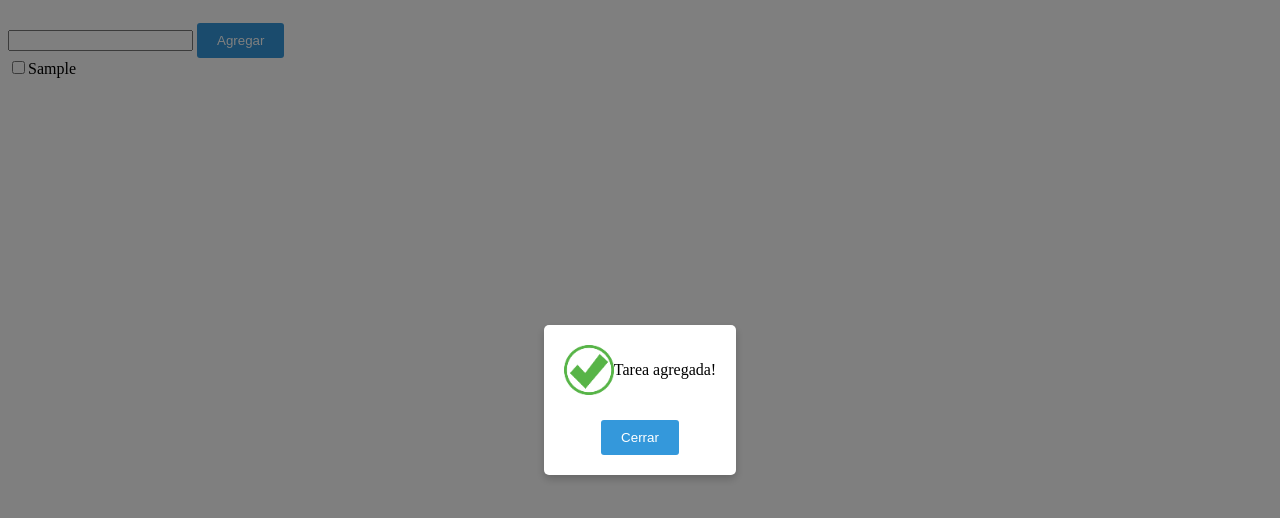
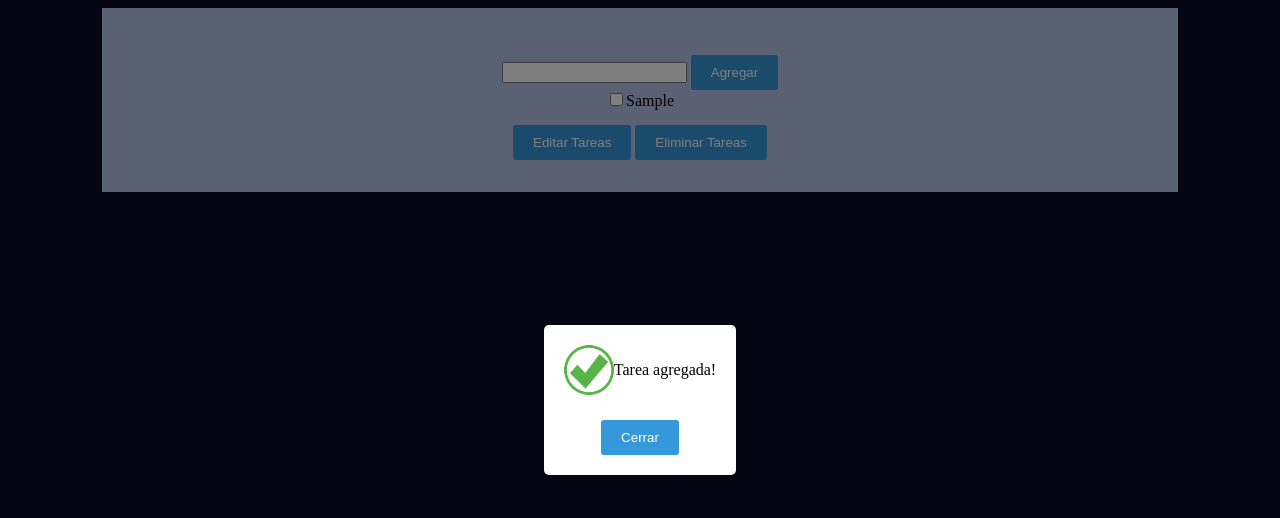
Before and after one commit to RamiroNMartinez/ToDoList, a plain HTML site: page index.html in a window 1280 px wide. Both pictures are taken after typing "Sample" into the empty fields and a click on the button "Agregar". Drawn offline with Linux system fonts and the light colour scheme.

Commit message:
Agrego funcionalidad de cumplido

```diff
--- a/index.html
+++ b/index.html
@@ -4,10 +4,12 @@
     <meta charset="UTF-8" />
     <meta name="viewport" content="width=device-width, initial-scale=1.0" />
     <link rel="stylesheet" href="style.css" />
-    <link rel="icon" href="evaluacion.ico" type="image/x-icon" />
+    <link rel="icon" href="img/evaluacion.ico" type="image/x-icon" />
     <title>To Do List</title>
   </head>
   <body>
+    <div class="container">
+
       <div class="agregar" id="agregar">
         <input type="text" name="Ingreso" id="toDo" />
         <button id="btnAgregar">Agregar</button>
@@ -19,13 +21,31 @@
         <div class="alert-box">
           <div style="display: flex">
             <!-- esta chanchada es mía -->
-          <img src="alerta.png" alt="Alerta" class="alert-image" />
+            <img src="img/alerta.png" alt="Alerta" class="alert-image" />
             <p>Tarea agregada!</p>
           </div>
           <button id="closeAlert">Cerrar</button>
         </div>
       </div>
       <!-- ↑ cortesía de chatgpt ↑ -->
+
+      <div id="errorAlert" class="alert-container" style="display: none">
+        <div class="alert-box">
+          <div style="display: flex">
+            <img src="img/cerrar.png" alt="" />
+            <p>Ingrese una tarea para agregar</p>
+          </div>
+          <button id="cerrarAlerta">Cerrar</button>
+        </div>
+      </div>
+
+      <footer>
+        <button id="editar">Editar Tareas</button>
+        <button id="eliminar">Eliminar Tareas</button>
+      </footer>
+
+
+  </div>
     <script src="script.js"></script>
   </body>
 </html>
--- a/script.js
+++ b/script.js
@@ -1,36 +1,65 @@
-const botonAgregar = document.getElementById('btnAgregar');
+const btnAgregar = document.getElementById('btnAgregar');
 const tarea = document.getElementById('toDo');
 const lista = document.getElementById('lista');
-let contador = 0;
-let checkboxex = [];
+const editar = document.getElementById('editar');
+const eliminar = document.getElementById('eliminar');
+const alertaAgregada = document.getElementById('customAlert');
+const btnAlertaAdd = document.getElementById('closeAlert');
+const alertaError = document.getElementById('errorAlert');
+const btnAlertaError = document.getElementById('cerrarAlerta');
 
 function agregarTarea(){
     const nuevoDiv = document.createElement('div');
-    const nuevoInput = document.createElement('input');
-    const textInput = document.createElement('p');
-    nuevoDiv.id=contador;
-    nuevoInput.type = 'checkbox';
-    nuevoInput.id=contador++;
-    textInput.style.display = 'inline';
+    const checkbox = document.createElement('input');
+    const textInput = document.createElement('label');
+    const textInput2 = document.createElement('del');
+    // nuevoDiv.id=contador;
+    // checkbox.id=contador++;
+    checkbox.type = 'checkbox';
     textInput.textContent = tarea.value;
+    textInput2.textContent = tarea.value;
+    textInput2.style.display = 'none';
+
     //ver cómo evalúo cada uno de los checkbox
     lista.appendChild(nuevoDiv);
-    nuevoDiv.appendChild(nuevoInput);
+    nuevoDiv.appendChild(checkbox);
     nuevoDiv.appendChild(textInput);
+    nuevoDiv.appendChild(textInput2);
     prepararNuevaTarea();
+
+    checkbox.addEventListener('change', (evento) =>{
+        if(evento.target.checked){
+            textInput.style.display = 'none';
+            textInput2.style.display = 'inline';
+        }
+        else{
+            textInput2.style.display = 'none';
+            textInput.style.display = 'inline';
+        }
+    });
+
 }
 
 function prepararNuevaTarea (){
     tarea.value = "";
-
 }
 
 
-botonAgregar.addEventListener('click', ()=>{
-    agregarTarea();
-    document.getElementById('customAlert').style.display = 'flex';
+btnAgregar.addEventListener('click', ()=>{
+    if(tarea.value != ''){
+        agregarTarea();
+        alertaAgregada.style.display = 'flex';
+    }
+    else{
+        alertaError.style.display = 'flex';
+    }
 });
 
-document.getElementById('closeAlert').addEventListener('click', () => {
-    document.getElementById('customAlert').style.display = 'none';
+btnAlertaAdd.addEventListener('click', () => {
+    alertaAgregada.style.display = 'none';
 });
+
+
+btnAlertaError.addEventListener('click', () => {
+    alertaError.style.display = 'none';
+});
--- a/style.css
+++ b/style.css
@@ -1,3 +1,19 @@
+body {
+  display: flex;
+  justify-content: center;
+  background-color: #0d0d26;
+}
+
+.container {
+  display: flex;
+  flex-direction: column;
+  align-items: center;
+  background-color: #b6c3e7;
+  width: 80%;
+  height: 100%;
+  padding: 2rem;
+}
+
 .lista {
   display: flex;
   flex-direction: column;
```
Also changed, not shown: img/alerta.png (renamed from alerta.png), img/cerrar.png (added), img/evaluacion.ico (renamed from evaluacion.ico). Lines whose indentation alone changed are shown as unchanged.
